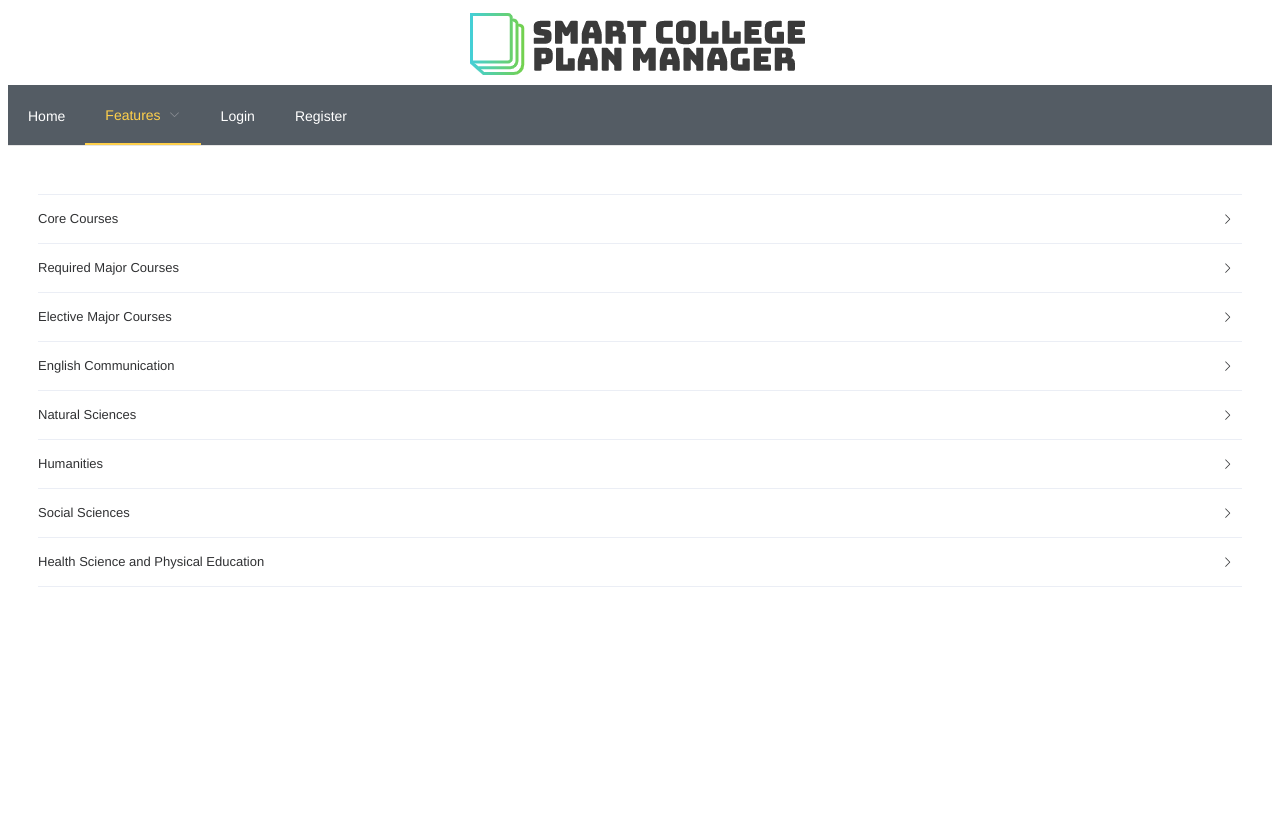
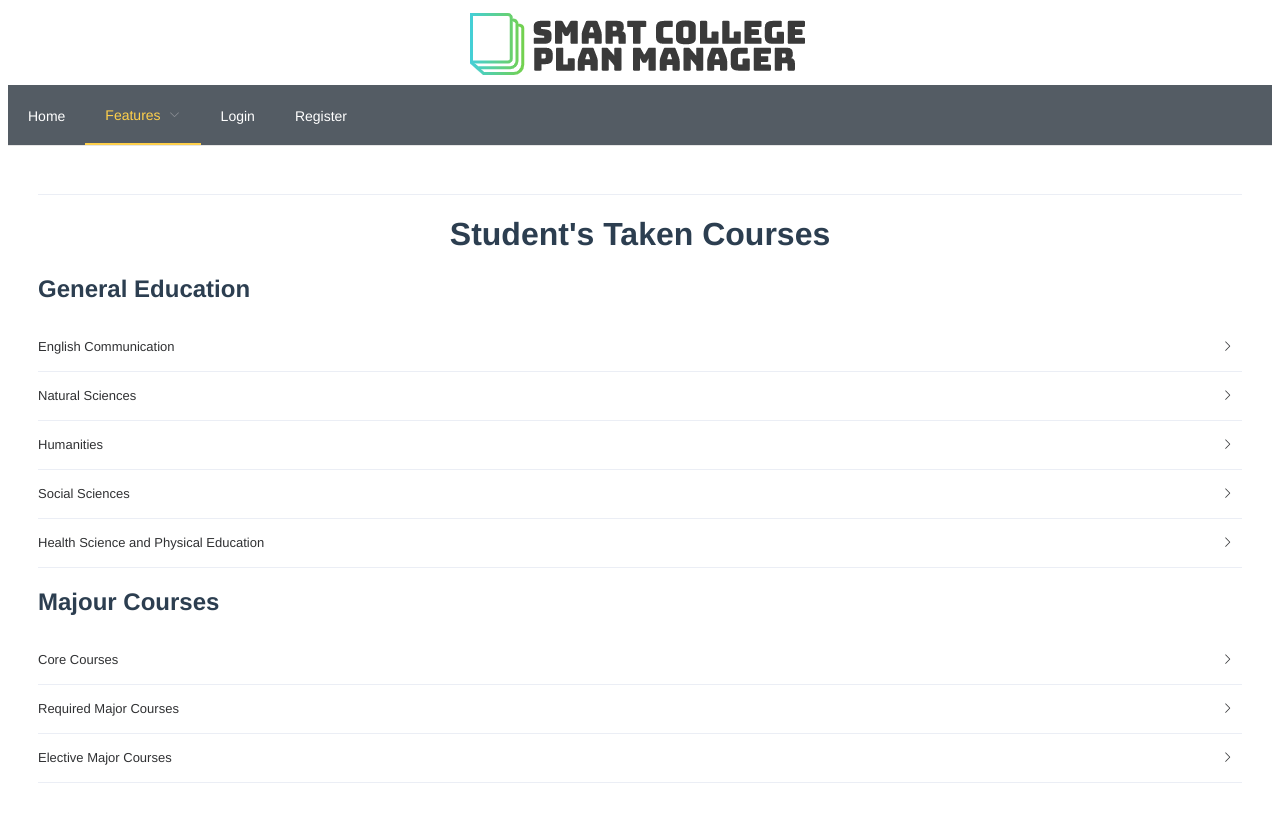
Before and after one commit to Ephemeral30639/scpm-frontend, a Vue app: page /takencourses in a window 1280 px wide. Built offline with nearby package versions, Linux system fonts and the light colour scheme; no server answers.

Commit message:
Beautified TakenCourse.vue

```diff
--- a/src/views/TakenCourses.vue
+++ b/src/views/TakenCourses.vue
@@ -22,11 +22,9 @@
 
       <!-- ....to this -->
 
-      <TakenCourseTable title="Core Courses" name="1" :courses="CoreCourses" :totalCredit="CoreTotalCredit"></TakenCourseTable>
+      <h1>{{user.name}}'s Taken Courses</h1>
 
-      <TakenCourseTable title="Required Major Courses" name="2" :courses="RequiredCourses" :totalCredit="RequiredTotalCredit"></TakenCourseTable>
-
-      <TakenCourseTable title="Elective Major Courses" name="3" :courses="ElectiveCourses" :totalCredit="ElectiveTotalCredit"></TakenCourseTable>
+      <h2 style="text-align:left;">General Education</h2>
 
       <TakenCourseTable title="English Communication" name="4" :courses="EnglishCourses" :totalCredit="EnglishTotalCredit"></TakenCourseTable>
 
@@ -37,6 +35,14 @@
       <TakenCourseTable title="Social Sciences" name="7" :courses="SocialSciCourses" :totalCredit="SocialSciTotalCredit"></TakenCourseTable>
 
       <TakenCourseTable title="Health Science and Physical Education" name="8" :courses="PECourses" :totalCredit="PETotalCredit"></TakenCourseTable>
+
+      <h2 style="text-align:left;">Majour Courses</h2>
+
+      <TakenCourseTable title="Core Courses" name="1" :courses="CoreCourses" :totalCredit="CoreTotalCredit"></TakenCourseTable>
+
+      <TakenCourseTable title="Required Major Courses" name="2" :courses="RequiredCourses" :totalCredit="RequiredTotalCredit"></TakenCourseTable>
+
+      <TakenCourseTable title="Elective Major Courses" name="3" :courses="ElectiveCourses" :totalCredit="ElectiveTotalCredit"></TakenCourseTable>
 
   </el-collapse>
 
@@ -71,7 +77,11 @@ export default {
         NatSciTotalCredit: 0,
         HumanityTotalCredit: 0,
         SocialSciTotalCredit: 0,
-        PETotalCredit: 0
+        PETotalCredit: 0,
+
+        user: {
+          name: 'Student'
+        }
       };
     },
 
@@ -81,6 +91,16 @@ export default {
       // No cookies was send to the backend to identify the logged in user.
       axios.get('http://localhost:5000/taken-courses', {withCredentials: true})
             .then((res) => {
+
+            if (res.data == "Not Logged In") {
+              alert("You are not logged in. Please log in first.")
+              this.$router.push({path: '/login'})
+            }
+
+            axios.get('http://localhost:5000/getuser', {withCredentials: true})
+            .then((res => {
+              this.user.name = res.data.user.firstname
+            }))
 
             //filter JSON data
             this.CoreCourses = res.data.filter(course => course.Category =="Core Courses")
```
